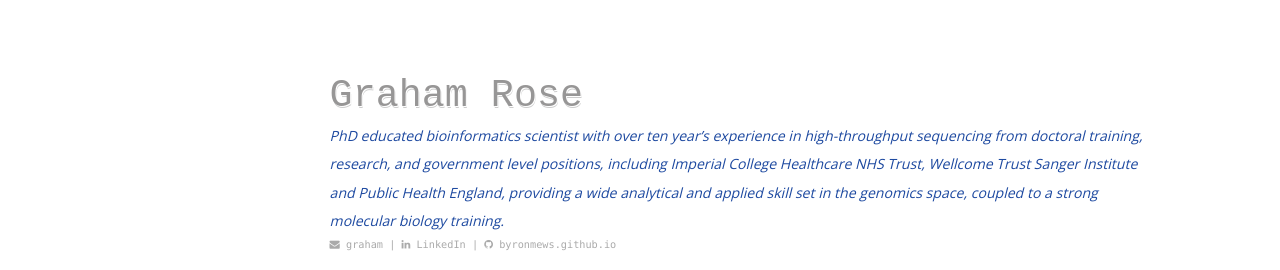
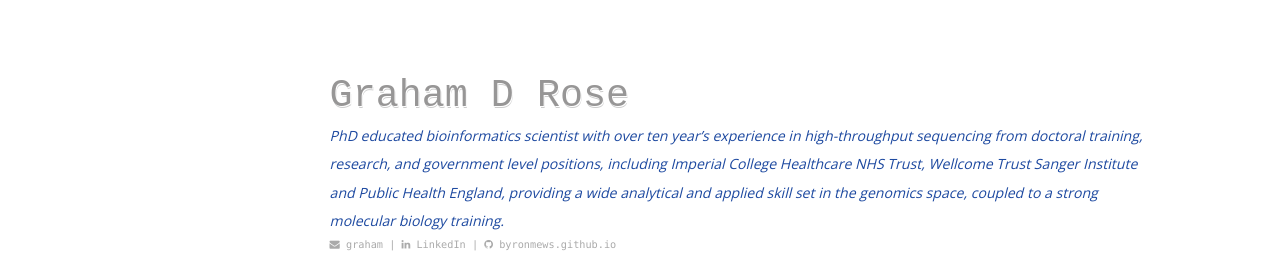
Before and after one commit to byronmews/cv, a Jekyll site: the page built from index.md, in a window 1280 px wide and 900 px high. Shown: the top 270 px of the window. Built offline with Jekyll 4.4.1, drawn with Linux system fonts in a browser that asks for light colours; nearby versions of some CDN libraries; some web fonts are replaced.

```diff
--- a/index.md
+++ b/index.md
@@ -2,7 +2,7 @@
 layout: cv
 title: Graham's CV
 ---
-# Graham Rose
+# Graham D Rose
 PhD educated bioinformatics scientist with over ten year's experience in high-throughput sequencing from doctoral training, research, and government level positions, including Imperial College Healthcare NHS Trust, Wellcome Trust Sanger Institute and Public Health England, providing a wide analytical and applied skill set in the genomics space, coupled to a strong molecular biology training.
 
 <div id="webaddress">
```
